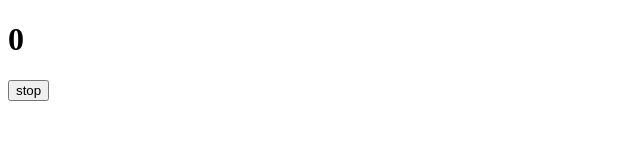
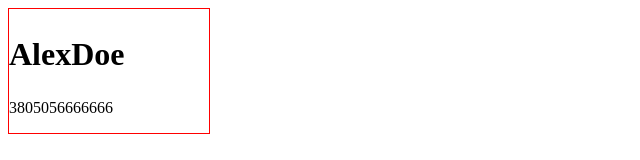
Before and after one commit to VitaliyKhrol/FD-ASYNC-JS-2024, a plain HTML site: page index.html in a window 1280 px wide. Shown: the whole page, without its empty margins (0-640 px from the left). Drawn offline with Linux system fonts and the light colour scheme.

Commit message:
CreateCard with Promice

```diff
--- a/data.json
+++ b/data.json
@@ -3,5 +3,5 @@
     "firstName": "Alex",
     "lastName":"Doe",
     "age": "25",
-    "telNum" : 3805056666666,
+    "telNum" : 3805056666666
 }
--- a/index.html
+++ b/index.html
@@ -5,11 +5,11 @@
     <meta name="viewport" content="width=device-width, initial-scale=1.0">
     <title>Document</title>
     <script src="./index.js" defer></script>
+    <link rel="stylesheet" href="style.css">
 
 
 </head>
 <body>
-    <h1>0</h1>
-    <button>stop</button>
+    <div id="root"></div>
 </body>
 </html>
--- a/index.js
+++ b/index.js
@@ -1,13 +1,35 @@
 
 
 const resultofRequest = fetch('./data.json');
-console.log(resultofRequest);
 
-resultofRequest.then((responce)=>{
-  return responce.json()})
-  .then ((result)=>{
+resultofRequest
+  .then((responce) => {
+    return responce.json();
+  })
+  .then((result) => {
     console.log(result)
+    const card = createUserCard(result);
+    console.log(card);
+   const root =document.querySelector('#root');
+   root.append(card);
   })
-  .catch((data)=>{
-    console.log(data)
+  .catch((reject) => {
+    console.log(reject)
   })
+
+
+  function createUserCard(user){
+    const h2 = crElement('h2', {classNames: ['username']}, user.firstName,user.lastName);
+    const p = crElement('p',{}, user.telNum);
+    const div = crElement('div',{classNames:['card-wrapper']}, h2, p);
+    return div;
+
+  }
+
+
+  function crElement(type,{classNames=[]}, ...children){
+    const elem = document.createElement(type);
+    elem.classList.add(...classNames);
+    elem.append(...children);
+    return elem;
+}
--- /dev/null
+++ b/style.css
@@ -0,0 +1,10 @@
+.card-wrapper{
+    width: 200px;
+    border: 1px solid red
+
+}
+
+.username{
+    font-size: 2em;
+
+}
```
